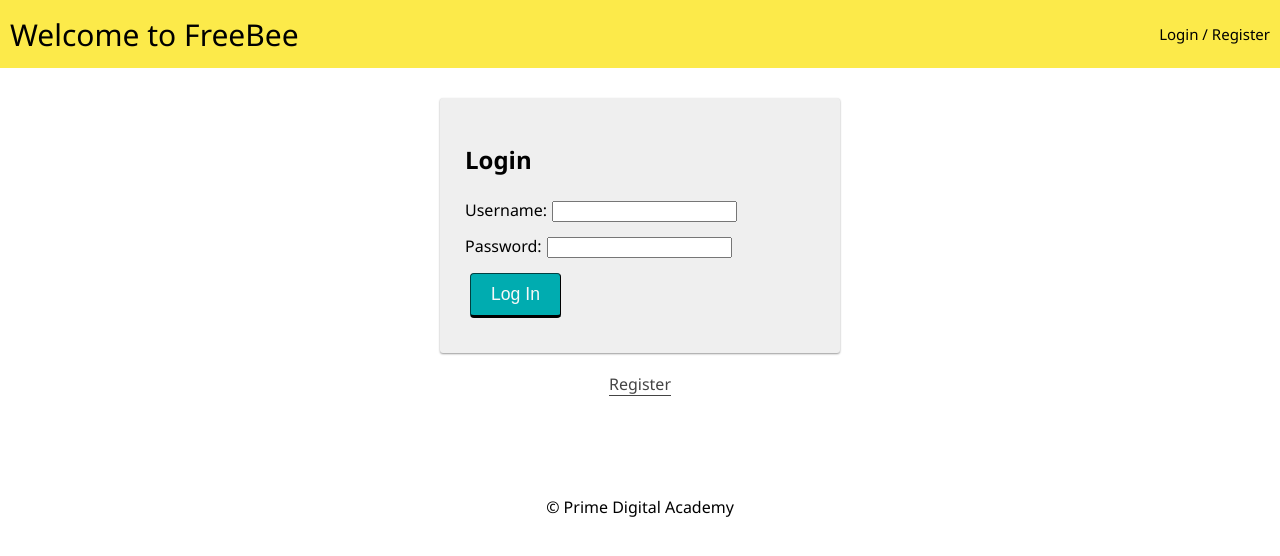
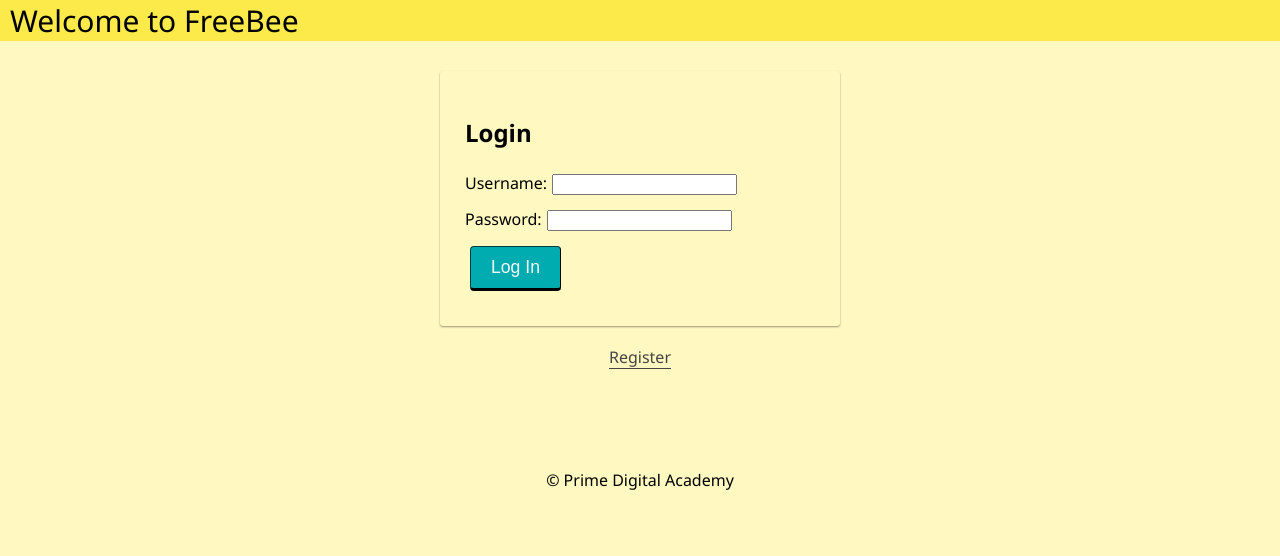
Before and after one commit to maiajohnson/freebee-solo-project, a React (Create React App) app: page /#/home in a window 1280 px wide. Shown: the top 556 px of the page. Built offline with nearby package versions, Linux system fonts and the light colour scheme; no server answers.

Commit message:
remove login/register nav element and add styling to body

```diff
--- a/src/components/App/App.css
+++ b/src/components/App/App.css
@@ -101,7 +101,7 @@ Form Treatment
   max-width: 100%;
   padding: 25px;
   margin: 0 auto 20px;
-  background-color: #efefef;
+  background-color: #FFF9C1;
   border-radius: 3px;
   box-shadow: 0 1px 2px rgb(0, 0, 0, 0.4);
 }
@@ -110,3 +110,7 @@ input {
   margin: 5px;
   margin-bottom: 10px;
 }
+
+#react-root {
+  background-color: #FFF9C1;
+}
--- a/src/components/Nav/Nav.jsx
+++ b/src/components/Nav/Nav.jsx
@@ -13,13 +13,6 @@ function Nav() {
         <h2 className="nav-title">Welcome to FreeBee</h2>
       </Link>
       <div>
-        {/* If no user is logged in, show these links */}
-        {!user.id && (
-          // If there's no user, show login/registration links
-          <Link className="navLink" to="/login">
-            Login / Register
-          </Link>
-        )}
 
         {/* If a user is logged in, show these links */}
         {user.id && (
```
